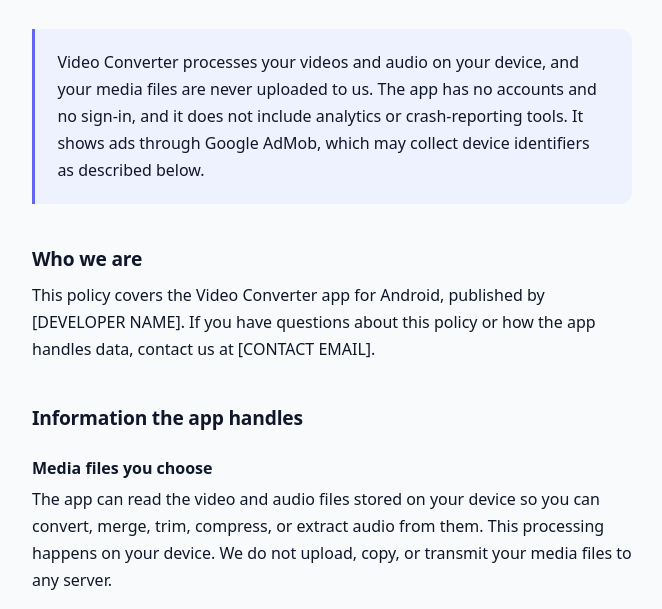
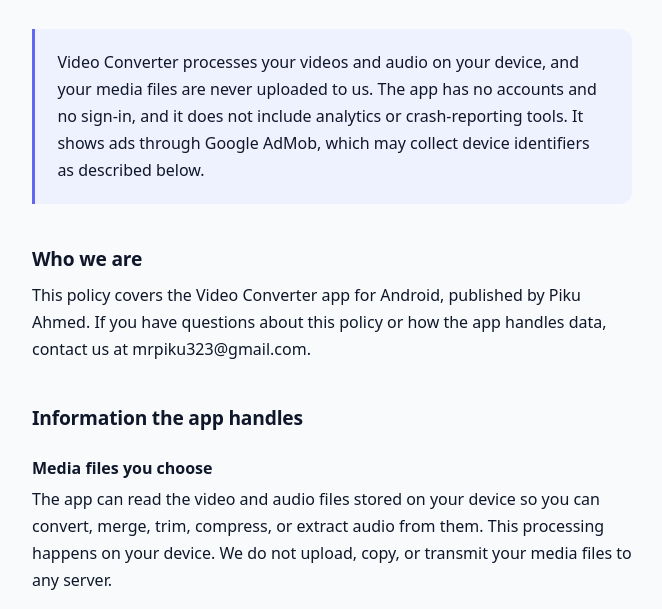
Before and after one commit to MrPiku6/Video-Converter-App, a plain HTML site: page index.html in a window 1280 px wide. Shown: the part 191-800 px from the top of the page, without its empty margins (308-970 px from the left). Drawn offline with Linux system fonts and the light colour scheme.

Commit message:
Update developer name and contact email in policy

```diff
--- a/index.html
+++ b/index.html
@@ -109,7 +109,7 @@
     </div>
 
     <h2>Who we are</h2>
-    <p>This policy covers the Video Converter app for Android, published by [DEVELOPER NAME]. If you have questions about this policy or how the app handles data, contact us at [CONTACT EMAIL].</p>
+    <p>This policy covers the Video Converter app for Android, published by Piku Ahmed. If you have questions about this policy or how the app handles data, contact us at mrpiku323@gmail.com.</p>
 
     <h2>Information the app handles</h2>
 
```
